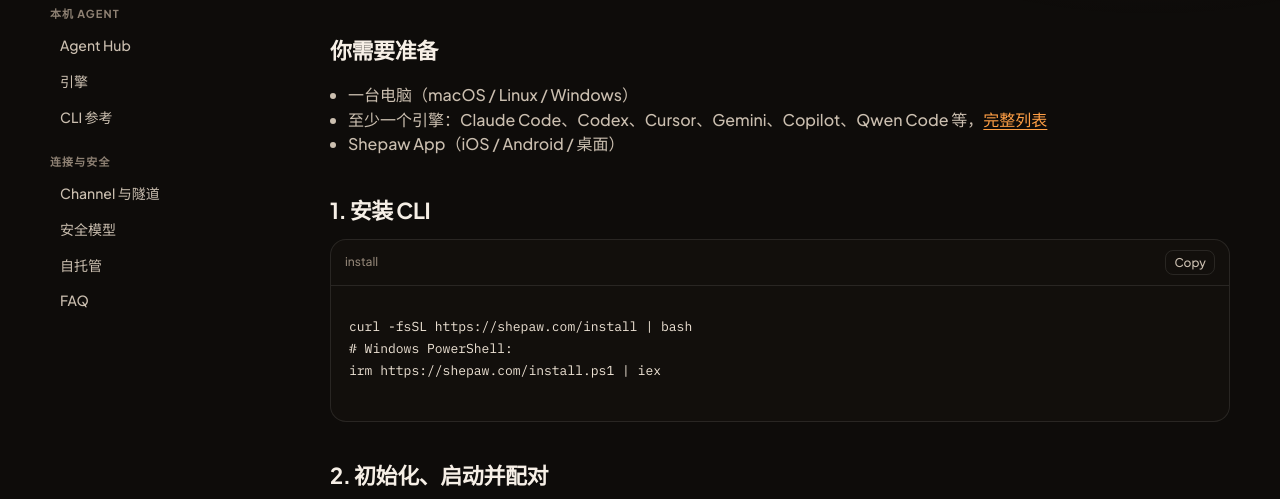
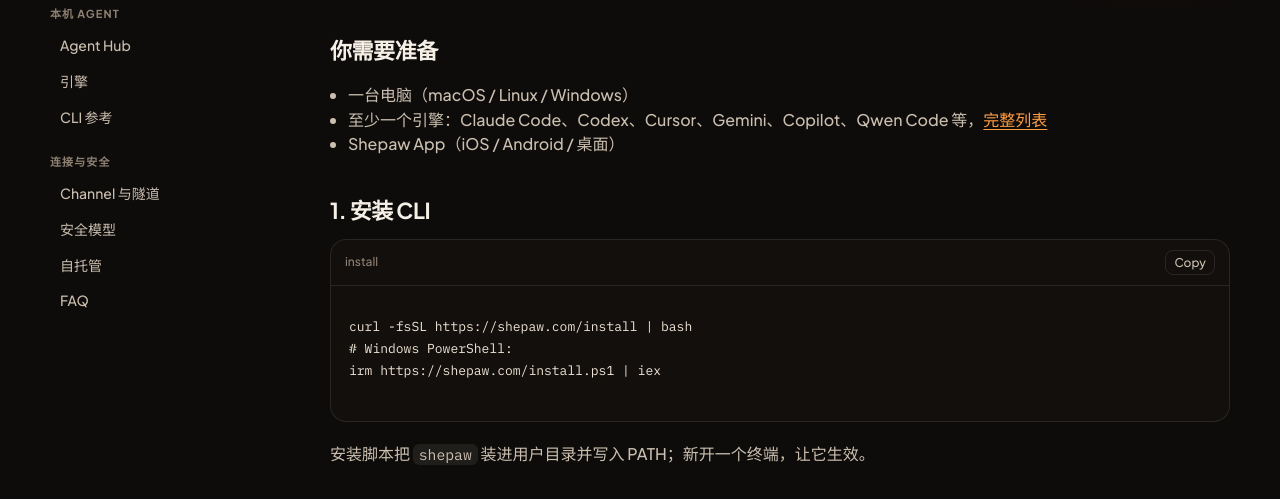
Before and after one commit to shepaw/office-website, a plain HTML site: page docs/index.html in a window 1280 px wide. Shown: the part 265-764 px from the top of the page. Drawn offline with Linux system fonts and the light colour scheme.

Commit message:
docs: 安装后提示新开终端再运行 shepaw
安装脚本把二进制写进用户目录并写入 PATH，但当前 shell 不会自动刷新；
把“下一步”标成新终端，并在快速开始里补一句说明，避免 command not found。

Co-Authored-By: Claude Code <noreply@anthropic.com>

```diff
--- a/docs/index.html
+++ b/docs/index.html
@@ -44,6 +44,8 @@
 # Windows PowerShell:
 irm https://shepaw.com/install.ps1 | iex</pre>
       </div>
+      <p class="lang-zh">安装脚本把 <code>shepaw</code> 装进用户目录并写入 PATH；新开一个终端，让它生效。</p>
+      <p class="lang-en" hidden>The installer puts <code>shepaw</code> in your user directory and adds it to PATH. Open a new terminal so it takes effect.</p>
 
       <h2 class="lang-zh">2. 初始化、启动并配对</h2>
       <h2 class="lang-en" hidden>2. Initialize, start, and pair</h2>
```
Also changed, not shown: 2 other files.
